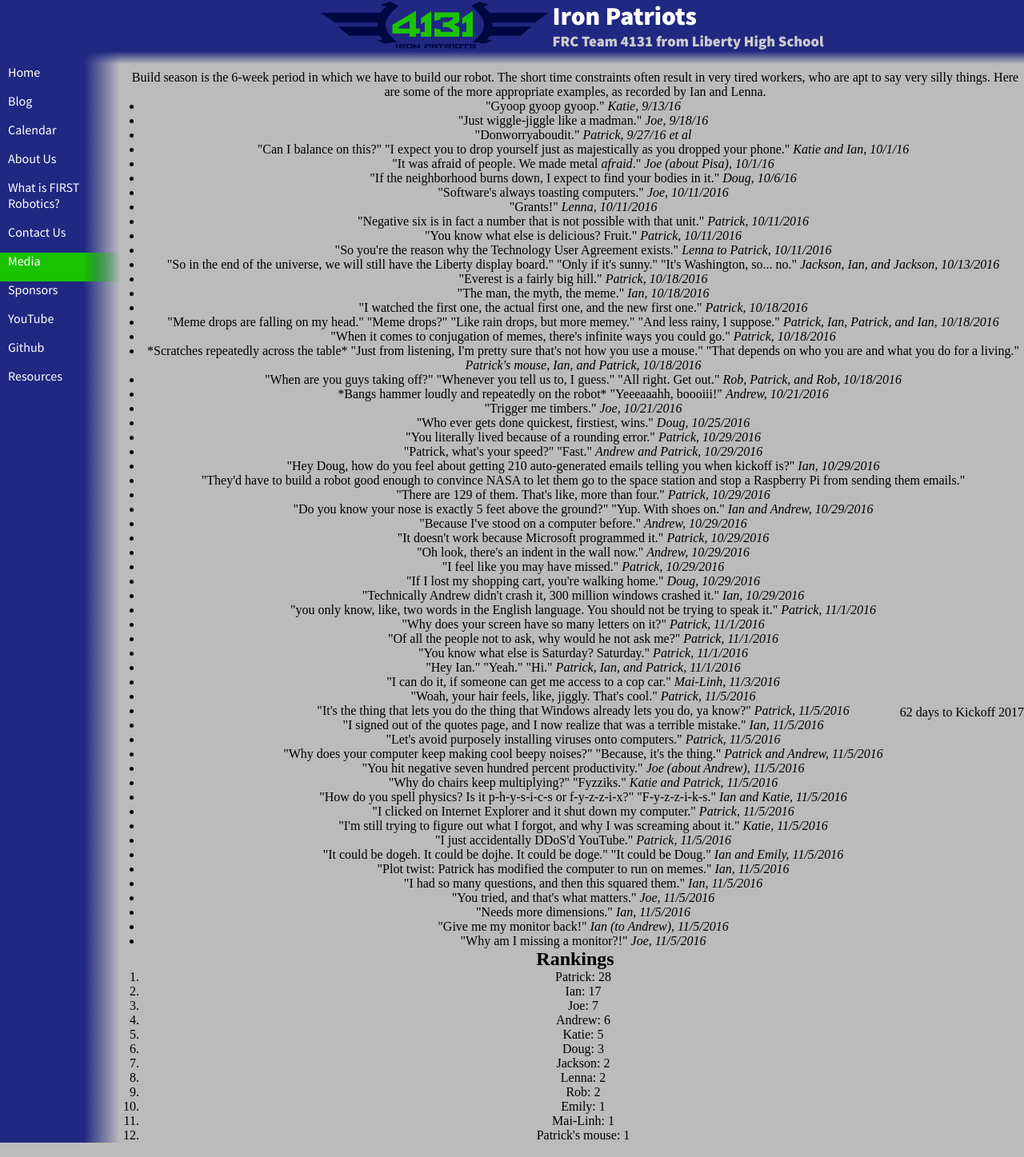
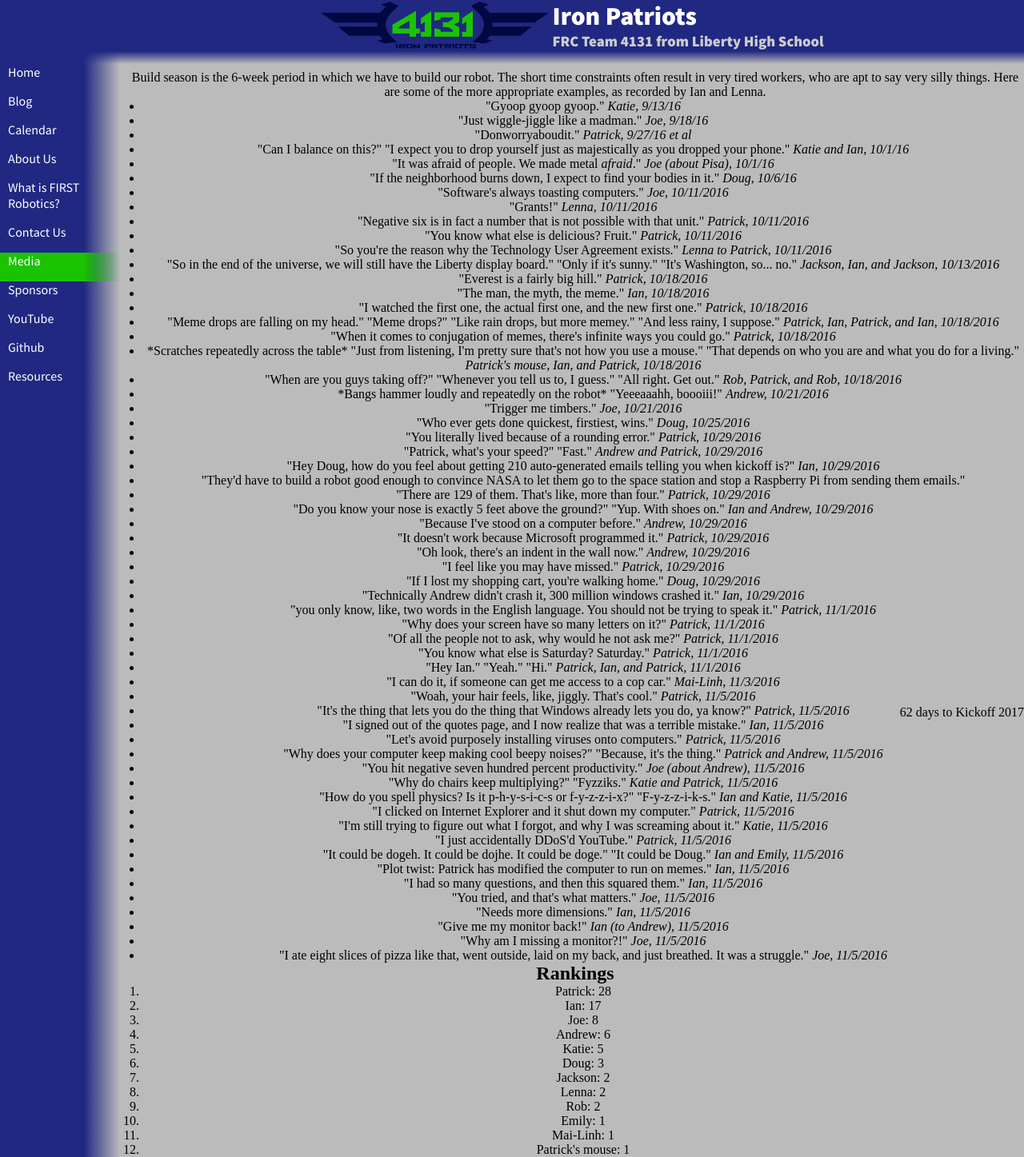
Before and after one commit to katiebugmoon/FRC4131.github.io, a Jekyll site: the page built from media/2017/quotes.html, in a window 1280 px wide. Shown: the whole page at 80% size. Built offline with Jekyll 4.4.1, drawn with Linux system fonts in a browser that asks for light colours; nearby versions of some CDN libraries.

Commit message:
Update quotes.html

```diff
--- a/media/2017/quotes.html
+++ b/media/2017/quotes.html
@@ -62,6 +62,7 @@ title: Build Season 2017 Quotes
 	<li>"Needs more dimensions." <i>Ian, 11/5/2016</i></li>
 	<li>"Give me my monitor back!" <i>Ian (to Andrew), 11/5/2016</i></li>
 	<li>"Why am I missing a monitor?!" <i>Joe, 11/5/2016</i></li>
+	<li>"I ate eight slices of pizza like that, went outside, laid on my back, and just breathed. It was a struggle." <i>Joe, 11/5/2016</i></li>
 </ul>
 <h2>Rankings</h2>
 <ol id='rankings'></ol>
```
